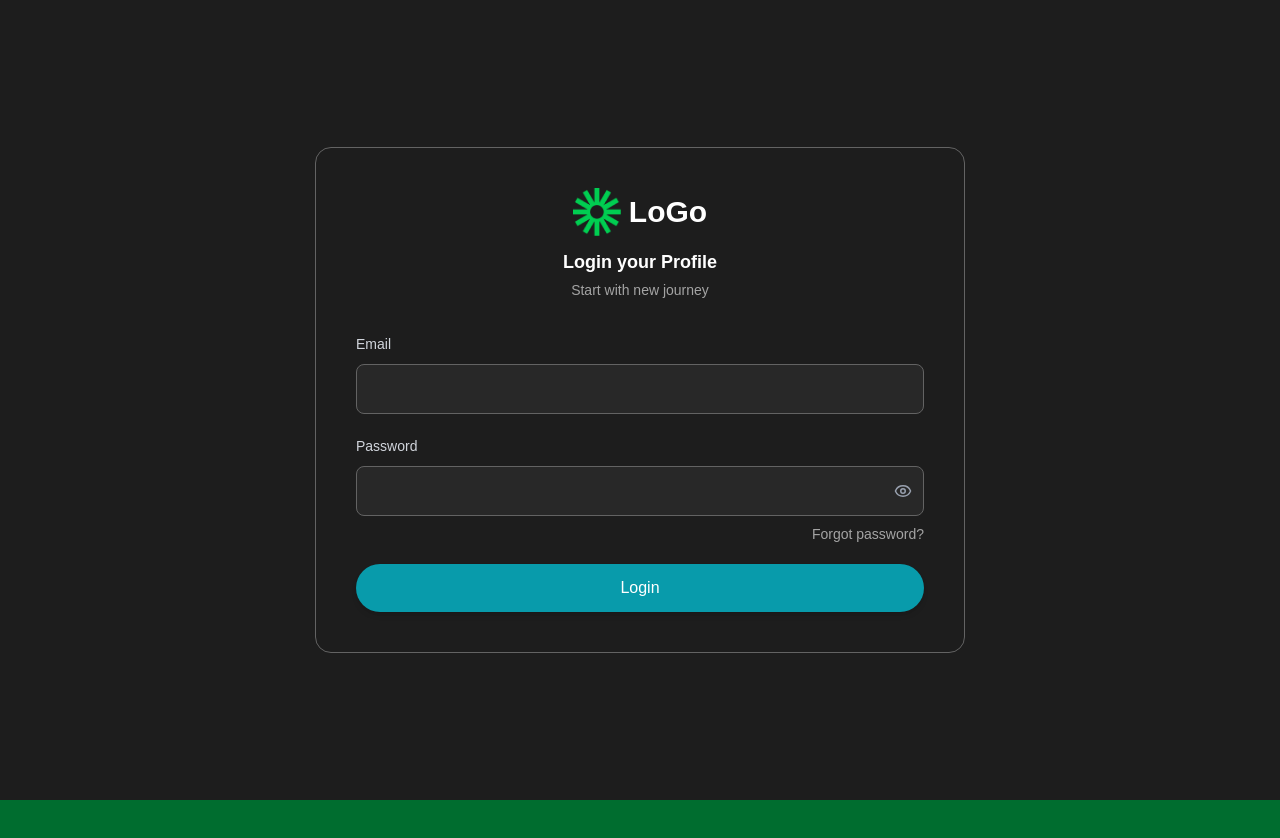
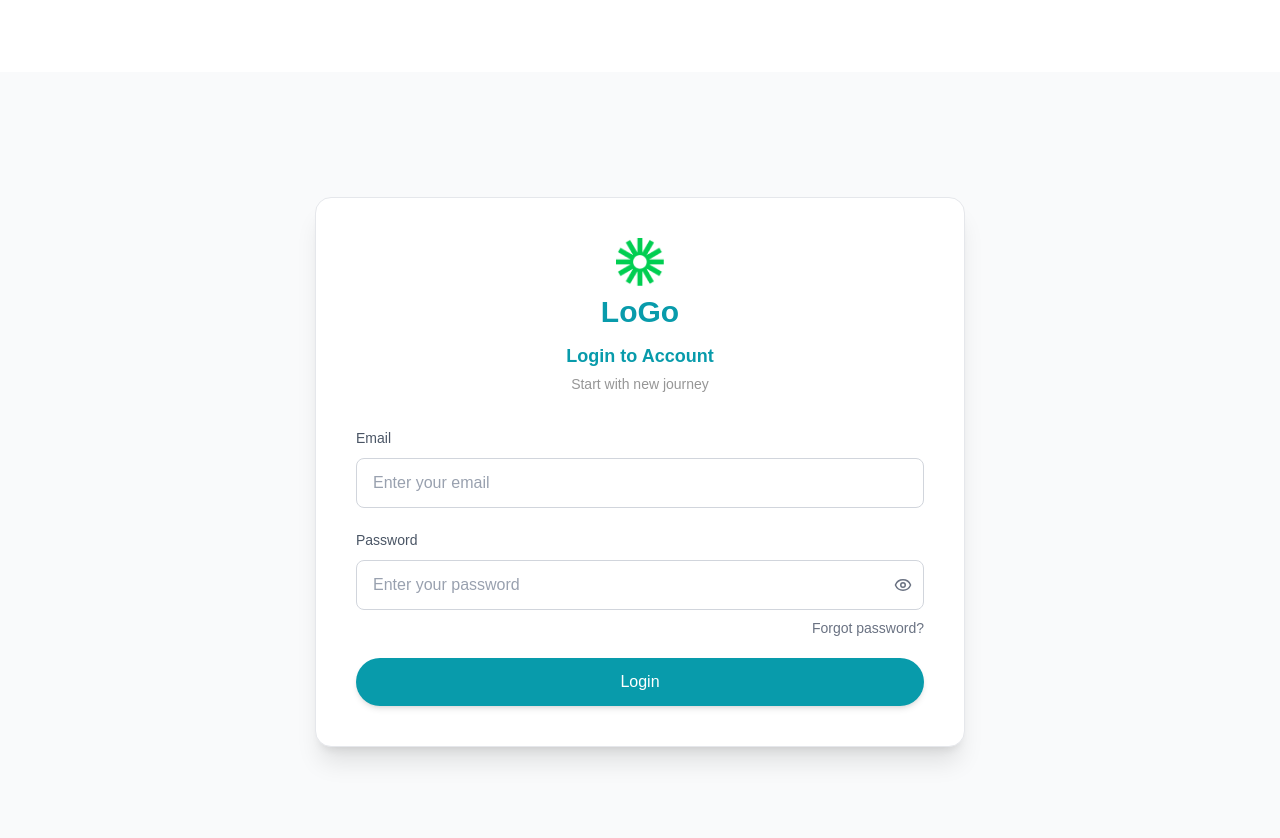
Before and after one commit to faioperation/sansfo-frontend, a React (Vite) app: page /auth/login in a window 1280 px wide. Shown: the top 838 px of the page. Before the commit the page ends 800 px from the top, so only its background shows below. Built offline with nearby package versions, Linux system fonts and the light colour scheme.

Commit message:
fixed some of the login pages problem

```diff
--- a/src/index.css
+++ b/src/index.css
@@ -8,7 +8,7 @@
   --color-primary: #089BAB;
   --color-secondary: #FFFFFF;
   --color-base-200: #0EA5E9;
-  --color-base-100: #006D2F;
+  --color-base-100: #FFFFFF;
   --color-base-300: #2D2523;
   --color-accent: #F7F5F3;
 }
--- a/src/layout/Auth.jsx
+++ b/src/layout/Auth.jsx
@@ -4,7 +4,12 @@ import { Outlet } from 'react-router';
 const Auth = () => {
     return (
         <div>
-            <Outlet></Outlet>
+            <header className='sticky top-0'>
+                    <div className="h-18 bg-white"></div>
+            </header>
+            <main>
+                <Outlet></Outlet>
+            </main>
         </div>
     );
 };
--- a/src/pages/Authentication/ForgetPassword.jsx
+++ b/src/pages/Authentication/ForgetPassword.jsx
@@ -7,76 +7,50 @@ import logo from "../../assets/Vector.png";
 // import { toast } from "react-toastify";
 
 const ForgetPassword = () => {
-
-  const { register, handleSubmit, formState:{errors} } = useForm();
+  const { register, handleSubmit, formState: { errors } } = useForm();
   // const navigate = useNavigate();
   // const axiosSecure = useAxiosSecure();
 
-
-  // use mutation if updating data
-
-  // const forgotMutation = useMutation({
-  //   mutationFn: (data) =>
-  //     axiosSecure.post("/auth/forgot-password/", data),
-
-  //   onSuccess: (res, variables) => {
-
-  //     toast.success("OTP sent to your email");
-  //     console.log(res);
-
-
-  //     navigate("/auth/otp", {
-  //       state:{ email: variables.email }
-  //     });
-
-  //   },
-
-  //   onError: () => {
-  //     toast.error("Failed to send OTP");
-  //   }
-  // });
-
   const onSubmit = (data) => {
-    // forgotMutation.mutate(data);
     console.log(data);
-
   };
 
   return (
+    <div className="min-h-screen flex items-center justify-center bg-gray-50 text-gray-800">
 
-    <div className="min-h-screen flex items-center justify-center bg-[#1D1D1D] text-white">
+      <div className="w-[650px] h-[500px] bg-white border border-gray-200 rounded-2xl shadow-xl p-10">
 
-      <div className="w-[650px] border border-[#636363] rounded-2xl p-10 bg-white/3">
-
+        {/* Header */}
         <div className="flex flex-col items-center mb-8">
 
-          <div className="flex items-center gap-2 mb-3">
-            <img src={logo} alt="logo" className="w-12 h-12"/>
-            <h1 className="text-3xl font-semibold">LoGo</h1>
+          <div className="flex flex-col items-center gap-2 mb-3">
+            <img src={logo} alt="logo" className="w-12 h-12" />
+            <h1 className="text-3xl font-semibold text-primary">LoGo</h1>
           </div>
 
-          <h2 className="text-lg font-semibold">
+          <h2 className="text-lg font-semibold text-primary">
             Forgot Password?
           </h2>
 
-          <p className="text-sm text-[#A4A4A4] mt-1">
+          <p className="text-sm text-gray-500 mt-1">
             Please enter your email to get verification code
           </p>
 
         </div>
 
+        {/* Form */}
         <form onSubmit={handleSubmit(onSubmit)} className="space-y-5">
 
           <div>
-
-            <label className="text-sm text-gray-300">
+            <label className="text-sm text-gray-600">
               Email
             </label>
 
             <input
               type="email"
-              {...register("email",{required:true})}
-              className="w-full mt-2 px-4 py-3 rounded-lg bg-white/5 border border-[#636363]"
+              {...register("email", { required: true })}
+              placeholder="Enter your email"
+              className="w-full mt-2 px-4 py-3 rounded-lg bg-white border border-gray-300 text-gray-800 placeholder-gray-400 focus:outline-none focus:ring-2 focus:ring-primary"
             />
 
             {errors.email && (
@@ -84,7 +58,6 @@ const ForgetPassword = () => {
                 Email is required
               </p>
             )}
-
           </div>
 
           <button
@@ -99,7 +72,6 @@ const ForgetPassword = () => {
       </div>
 
     </div>
-
   );
 };
 
--- a/src/pages/Authentication/Login.jsx
+++ b/src/pages/Authentication/Login.jsx
@@ -10,12 +10,11 @@ import { useNavigate } from "react-router";
 import { Eye, EyeOff } from "lucide-react";
 
 const Login = () => {
-
   const { register, handleSubmit } = useForm();
   const navigate = useNavigate();
   // const axiosSecure = useAxiosSecure();
   // const { login } = useAuth();
-  const [loading, setLoading] = useState(false)
+  const [loading, setLoading] = useState(false);
 
   const [showPassword, setShowPassword] = useState(false);
 
@@ -24,93 +23,76 @@ const Login = () => {
 
     // setLoading(true);
     // try {
-
     //   const res = await axios.post(
     //     "https://test11.fireai.agency/auth/login/",
     //     data
     //   );
 
     //   Cookies.set("accessToken", res.data.tokens.access);
-
     //   login(res.data);
-
     //   navigate("/");
     //   toast.success("Login Successful!");
 
     // } catch (error) {
-
     //   console.log(error.response?.data);
     //   toast.error("Something went wrong!");
-
     // }
     // setLoading(false);
   };
 
   return (
-    <div className="min-h-screen flex items-center justify-center bg-[#1D1D1D] text-white">
-
-      <div className="w-[650px] border border-[#636363] rounded-2xl p-10">
-
+    <div className="min-h-screen flex items-center justify-center bg-gray-50 text-gray-800">
+      <div className="w-[650px] bg-white border border-gray-200 shadow-xl rounded-2xl p-10">
         {/* Logo */}
         <div className="flex flex-col items-center mb-8">
-
-          <div className="flex items-center gap-2 mb-3">
+          <div className="flex flex-col items-center gap-2 mb-3">
             <img src={logo} alt="logo" className="w-12 h-12" />
-            <h1 className="text-3xl font-semibold">LoGo</h1>
+            <h1 className="text-3xl font-semibold text-primary">LoGo</h1>
           </div>
 
-          <h2 className="text-lg font-semibold">
-            Login your Profile
+          <h2 className="text-lg font-semibold text-primary">
+            Login to Account
           </h2>
 
-          <p className="text-sm text-[#A4A4A4] mt-1">
+          <p className="text-sm text-[#969696] mt-1">
             Start with new journey
           </p>
-
         </div>
 
         {/* Form */}
         <form onSubmit={handleSubmit(onSubmit)} className="space-y-5">
-
           {/* Email */}
           <div>
-
-            <label className="text-sm text-gray-300">
-              Email
-            </label>
+            <label className="text-sm text-gray-600">Email</label>
 
             <input
               type="email"
               {...register("email", { required: true })}
-              className="w-full mt-2 px-4 py-3 rounded-lg bg-white/5 border border-[#636363]"
+              className="w-full mt-2 px-4 py-3 rounded-lg bg-white border border-gray-300 text-gray-800 placeholder-gray-400 focus:outline-none focus:ring-2 focus:ring-primary"
+              placeholder="Enter your email"
             />
-
           </div>
 
           {/* Password */}
           <div>
-
-            <label className="text-sm text-gray-300">
-              Password
-            </label>
+            <label className="text-sm text-gray-600">Password</label>
 
             <div className="relative mt-2">
-
               <input
                 type={showPassword ? "text" : "password"}
                 {...register("password", { required: true })}
-                className="w-full px-4 py-3 rounded-lg bg-white/5 border border-[#636363] pr-12"
+                className="w-full px-4 py-3 rounded-lg bg-white border border-gray-300 text-gray-800 placeholder-gray-400 pr-12 focus:outline-none focus:ring-2 focus:ring-primary"
+                placeholder="Enter your password"
               />
 
               {/* Toggle Button */}
               <button
                 type="button"
                 onClick={() => setShowPassword(!showPassword)}
-                className="absolute right-3 top-1/2 -translate-y-1/2 text-gray-400 hover:text-white"
+                className="absolute right-3 top-1/2 -translate-y-1/2 text-gray-500 hover:text-gray-700"
               >
                 {showPassword ? <EyeOff size={18} /> : <Eye size={18} />}
               </button>
-
             </div>
 
             {/* Forgot Password */}
@@ -118,28 +100,19 @@ const Login = () => {
               <button
                 type="button"
                 onClick={() => navigate("/auth/forget-password")}
-                className="text-sm text-[#A4A4A4] hover:text-white transition"
+                className="text-sm text-gray-500 hover:text-gray-800 transition"
               >
                 Forgot password?
               </button>
             </div>
-
           </div>
 
           {/* Submit */}
-          <button
-            type="submit"
-            disabled={loading}
-            className="btn-primary w-full"
-          >
-            {/* Continue */}
-            {/* {loading ? "Processing..." : "Log In"} */} Login
+          <button type="submit" disabled={loading} className="btn-primary w-full">
+            {loading ? "Processing..." : "Login"}
           </button>
-
         </form>
-
       </div>
-
     </div>
   );
 };
--- a/src/pages/Authentication/Otp.jsx
+++ b/src/pages/Authentication/Otp.jsx
@@ -181,24 +181,24 @@ const Otp = () => {
 
   return (
 
-    <div className="min-h-screen flex items-center justify-center bg-[#1D1D1D] text-white">
+    <div className="min-h-screen flex items-center justify-center bg-gray-50 text-gray-800">
 
-      <div className="w-[650px] border border-[#636363] rounded-2xl p-10 bg-white/[0.03]">
+      <div className="w-[650px] h-[500px] bg-white border border-gray-200 rounded-2xl shadow-xl p-10">
 
         {/* Logo */}
 
         <div className="flex flex-col items-center mb-8">
 
-          <div className="flex items-center gap-2 mb-3">
-            <img src={logo} alt="logo" className="w-12 h-12"/>
-            <h1 className="text-3xl font-semibold">LoGo</h1>
+          <div className="flex flex-col items-center gap-2 mb-3">
+            <img src={logo} alt="logo" className="w-12 h-12" />
+            <h1 className="text-3xl font-semibold text-primary">LoGo</h1>
           </div>
 
-          <h2 className="text-lg font-semibold">
+          <h2 className="text-lg font-semibold text-primary">
             OTP Verification
           </h2>
 
-          <p className="text-sm text-[#A4A4A4] mt-2 text-center">
+          <p className="text-sm text-gray-500 mt-1 text-center">
             We sent a code to your email address. Please check <br />
             your email for the 6 digit code.
           </p>
@@ -209,7 +209,7 @@ const Otp = () => {
 
         <div
           className="flex justify-center gap-4"
-          // onPaste={handlePaste}
+        // onPaste={handlePaste}
         >
 
           {[...Array(6)].map((_, index) => {
@@ -230,7 +230,7 @@ const Otp = () => {
                 // }}
                 // onChange={(e) => handleChange(e, index)}
                 // onKeyDown={(e) => handleKeyDown(e, index)}
-                className="w-12 h-12 text-center border border-[#00CE51] rounded-lg bg-transparent text-lg font-semibold"
+                className="w-12 h-12 text-center border border-base-200 rounded-lg bg-transparent text-lg font-semibold"
               />
             );
 
```
